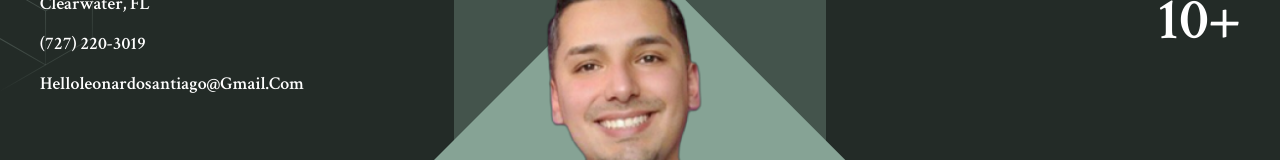
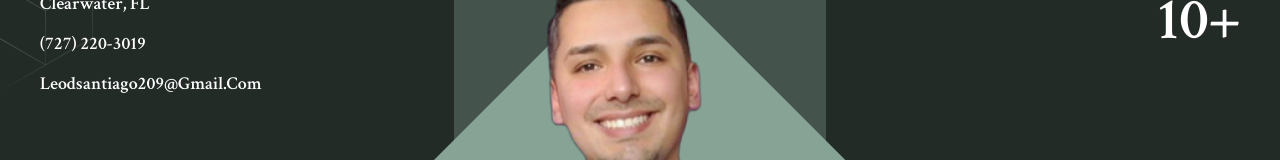
Before and after one commit to leodsan/portfolio-website, a Next.js app: page / in a window 1280 px wide. Shown: the part 410-570 px from the top of the page. Built offline with nearby package versions, Linux system fonts and the light colour scheme.

Commit message:
Update HOME_CONST.js

```diff
--- a/src/constants/HOME_CONST.js
+++ b/src/constants/HOME_CONST.js
@@ -11,8 +11,8 @@ const HOME_CONST = {
       },
       {
         id: 2,
-        title: "helloleonardosantiago@gmail.com",
-        link: "mailto:helloleonardosantiago@gmail.com",
+        title: "leodsantiago209@gmail.com",
+        link: "mailto:leodsantiago209@gmail.com",
       },
     ],
     biography:
```
